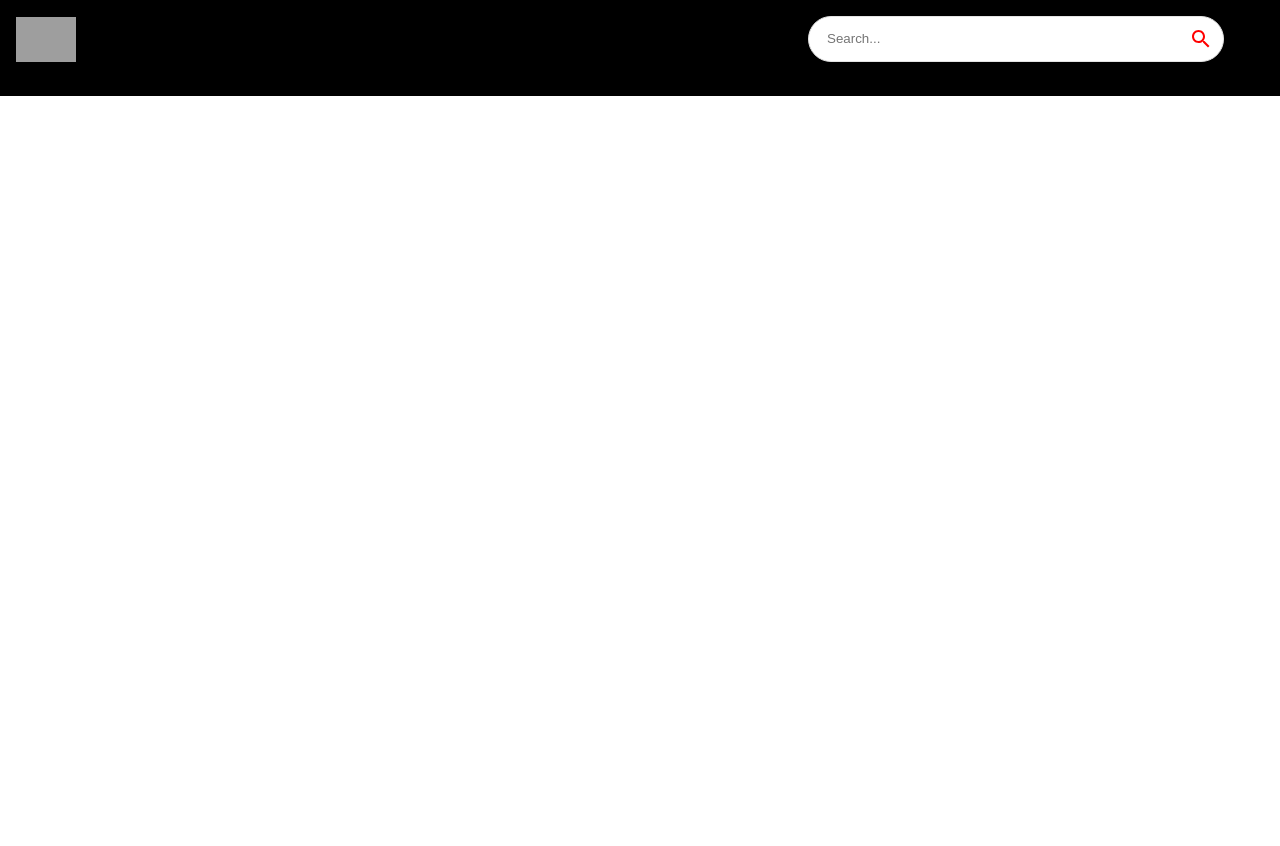
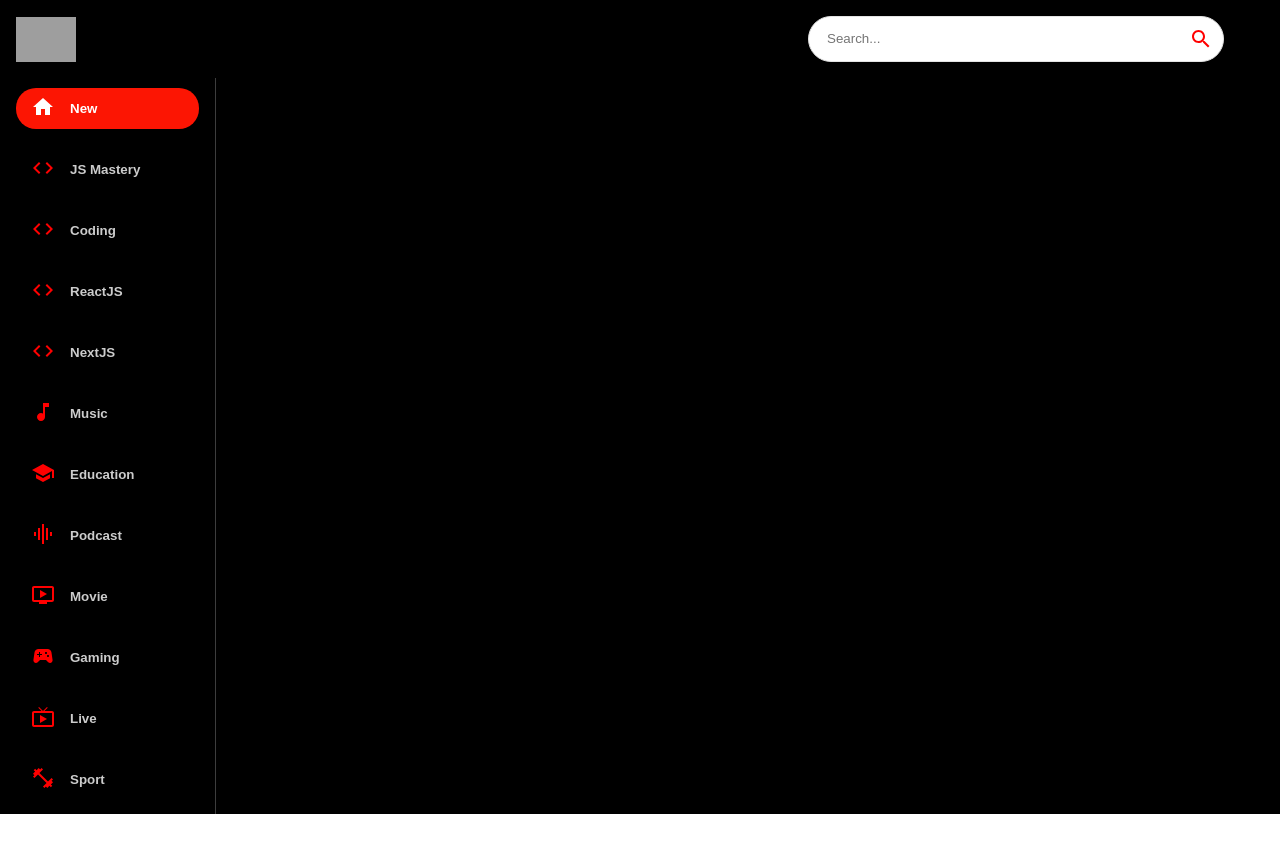
Before and after one commit to domcabitac/youtube_clone, a React (Create React App) app: page / in a window 1280 px wide. Before the commit the page ends 800 px from the top, so only its background shows below. Built offline with nearby package versions, Linux system fonts and the light colour scheme; grey boxes are pictures that could not be loaded.

Commit message:
finished sidebar

```diff
--- a/src/components/Feed.jsx
+++ b/src/components/Feed.jsx
@@ -1,9 +1,21 @@
-import React from 'react'
+import { React, useState, useEffect } from 'react';
+import { Box, Stack, Typography } from '@mui/material';
 
-const Feed = () => {
-  return (
-    <div>Feed</div>
-  )
-}
+import Sidebar from './Sidebar';
+
+const Feed = () => (
+  <Stack sx={{flexDirection:  {sx: "column", md: "row" }}}>
+    <Box sx={{ height: {sx: 'auto', md: '92vh'}, borderRight: '1px solid #3D3D3D', px: {sx: 0, md: 2}}}>
+      <Sidebar />
+
+      <Typography classname="copyright" variant="body2" sx={{ mt: 1.5, color: '#fff'}} >
+        Copyright 2022 Dom Cabitac
+      </Typography>
+    </Box>
+    <Box>
+
+    </Box>
+  </Stack>
+)
 
 export default Feed
--- /dev/null
+++ b/src/components/Sidebar.jsx
@@ -0,0 +1,25 @@
+import React from 'react';
+import { Stack }  from '@mui/material';
+import { categories } from '../utils/constants';
+
+const selectedCategory = 'New';
+
+const Sidebar = () => (
+    <Stack direction='row' sx={{overflowY: 'auto', height: {sx: 'auto', md:'92vh'}, flexDirection: {md: 'column'}}}>
+        {categories.map((category) => (
+        <button
+            className="category-btn"
+            style={{
+                background: category.name === selectedCategory && "#FC1503",
+                color: "white",
+            }}
+            key={category.name}
+        >
+            <span style={{color: category.name === selectedCategory ? 'White' : 'Red', marginRight: '15px'}}>{category.icon}</span>
+            <span style={{opacity: category.name === selectedCategory ? '1' : '0.8'}}>{category.name}</span>
+            </button>
+        ))}
+    </Stack>
+)
+
+export default Sidebar
--- a/src/components/index.js
+++ b/src/components/index.js
@@ -4,3 +4,4 @@ export { default as ChannelDetail } from './ChannelDetail';
 export { default as SearchFeed } from './SearchFeed';
 export { default as VideoDetail } from './VideoDetail';
 export { default as SearchBar } from './SearchBar';
+export { default as Sidebar } from './Sidebar';
```
